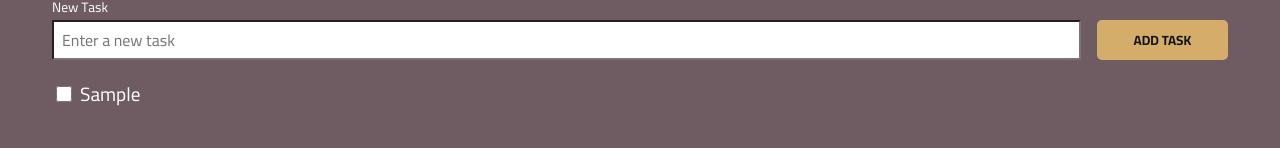
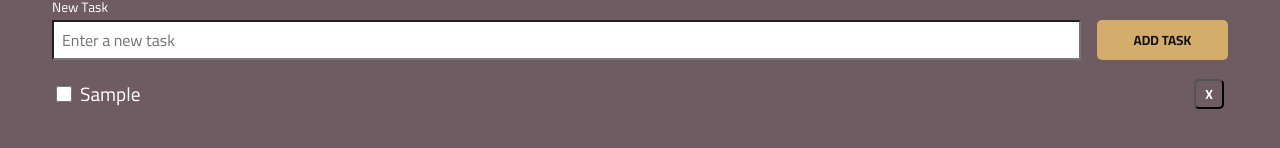
Before and after one commit to flaviare1s/my-todo, a React (Vite) app: page / in a window 1280 px wide. Both pictures are taken after typing "Sample" into the empty fields and a click on the button "ADD TASK". Shown: the part 306-454 px from the top of the page. Built offline with nearby package versions, Linux system fonts and the light colour scheme.

Commit message:
Adiciona botão para deletar task

```diff
--- a/src/components/Tasks/Tasks.tsx
+++ b/src/components/Tasks/Tasks.tsx
@@ -55,8 +55,11 @@ export const Tasks: React.FC = () => {
       <ul>
         {tasks.map((task) => (
           <li key={task.id}>
-            <input type="checkbox" name="task" id={`${task.id}`} />
-            <label htmlFor={`${task.id}`}>{task.title}</label>
+            <div>
+              <input type="checkbox" name="task" id={`${task.id}`} />
+              <label htmlFor={`${task.id}`}>{task.title}</label>
+            </div>
+            <button onClick={() => setTasks(tasks.filter((t) => t.id !== task.id))}>X</button>
           </li>
         ))}
       </ul>
--- a/src/components/Tasks/styles.module.scss
+++ b/src/components/Tasks/styles.module.scss
@@ -47,6 +47,12 @@
     li {
       display: flex;
       align-items: center;
+      justify-content: space-between;
+      gap: .5rem;
+
+      div {
+        display: flex;
+        align-items: center;
         gap: .5rem;
 
         input {
@@ -60,6 +66,19 @@
             color: #fff;
           }
       }
+
+      button {
+        width: 30px;
+        height: 30px;
+        border-radius: 5px;
+        background-color: transparent;
+        color: #fff;
+        font-weight: bold;
+        text-transform: uppercase;
+        cursor: pointer;
+        min-width: 30px;
+      }
+    }
   }
 }
 
```
Lines whose indentation alone changed are shown as unchanged.
